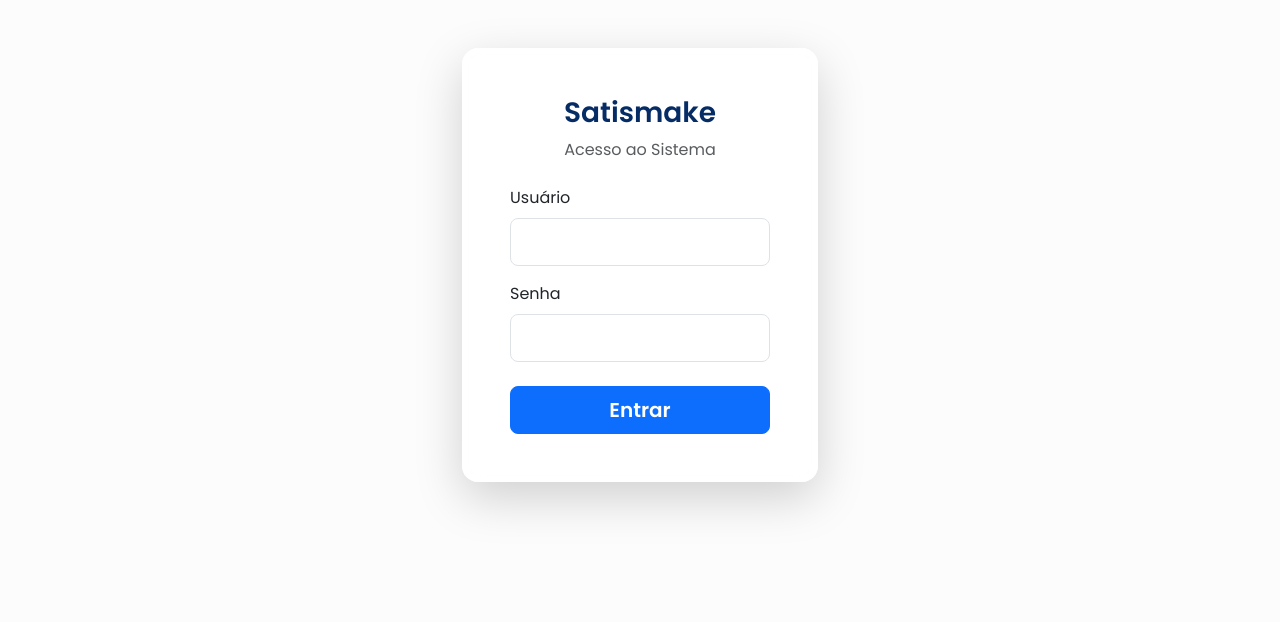
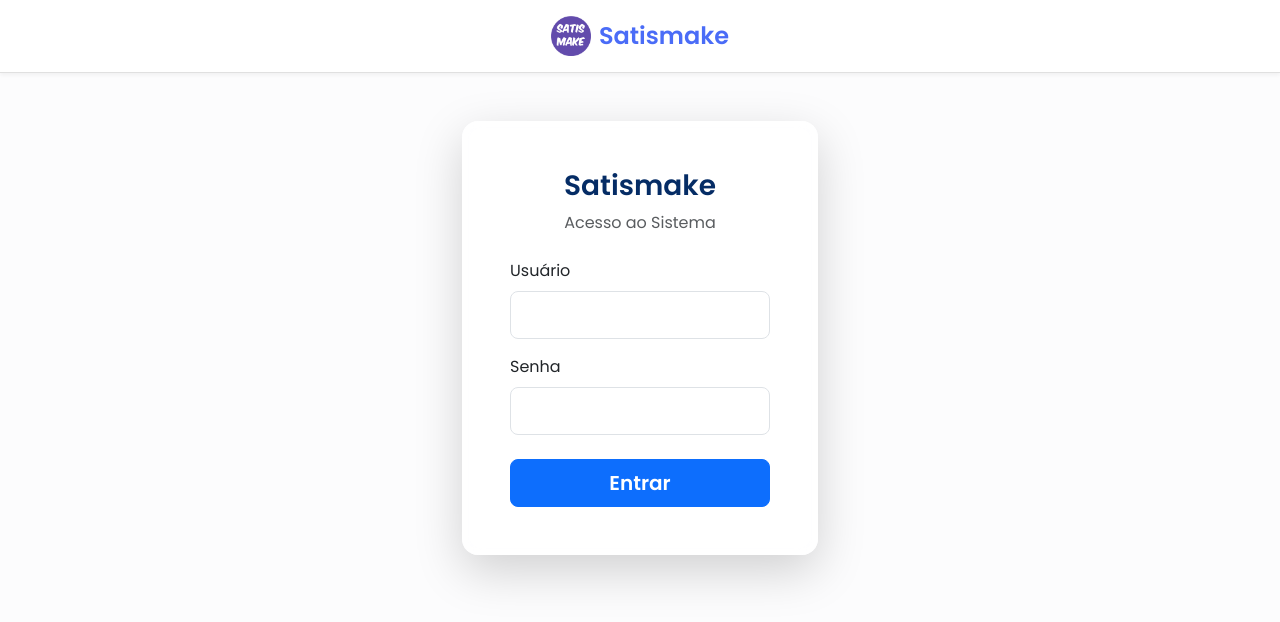
Before and after one commit to TH-SPACE/projeto_satis, a website: page public/login.html in a window 1280 px wide. Drawn offline with nearby package versions, Linux system fonts and the light colour scheme; no server answers.

Commit message:
att logo

```diff
--- a/public/css/style.css
+++ b/public/css/style.css
@@ -4,6 +4,31 @@
 
 body {
     font-family: 'Poppins', sans-serif;
+}
+
+/* Estilos para o cabeçalho com logo */
+header {
+    border-bottom: 1px solid #e0e0e0;
+    background-color: white;
+    box-shadow: 0 2px 4px rgba(0,0,0,0.05);
+}
+
+header a {
+    text-decoration: none;
+}
+
+header img {
+    max-height: 40px;
+    width: auto;
+    transition: transform 0.2s ease;
+}
+
+header img:hover {
+    transform: scale(1.05);
+}
+
+header span {
+    color: #4a6cf7;
 }
 
 .card {
--- a/public/login.html
+++ b/public/login.html
@@ -4,6 +4,10 @@
     <meta charset="UTF-8">
     <meta name="viewport" content="width=device-width, initial-scale=1.0">
     <title>Login - Satismake</title>
+    <!-- Favicon -->
+    <link rel="icon" type="image/x-icon" href="img/image.png">
+    <link rel="icon" type="image/png" sizes="32x32" href="img/image.png">
+    <link rel="icon" type="image/png" sizes="16x16" href="img/image.png">
     <!-- Bootstrap CSS -->
     <link href="https://cdn.jsdelivr.net/npm/bootstrap@5.3.3/dist/css/bootstrap.min.css" rel="stylesheet">
     <!-- Google Fonts -->
@@ -14,6 +18,13 @@
     <link rel="stylesheet" href="css/style.css">
 </head>
 <body class="bg-light-subtle">
+
+    <header class="d-flex justify-content-center py-3">
+        <a href="/login" class="d-flex align-items-center text-dark text-decoration-none">
+            <img src="img/image.png" alt="Logo" class="me-2" style="height: 40px;">
+            <span class="fs-4 fw-bold">Satismake</span>
+        </a>
+    </header>
 
     <div class="container mt-5">
         <div class="row justify-content-center">
```
Also changed, not shown: public/admin.html (+11 -0 lines), public/index.html (+11 -0 lines).
